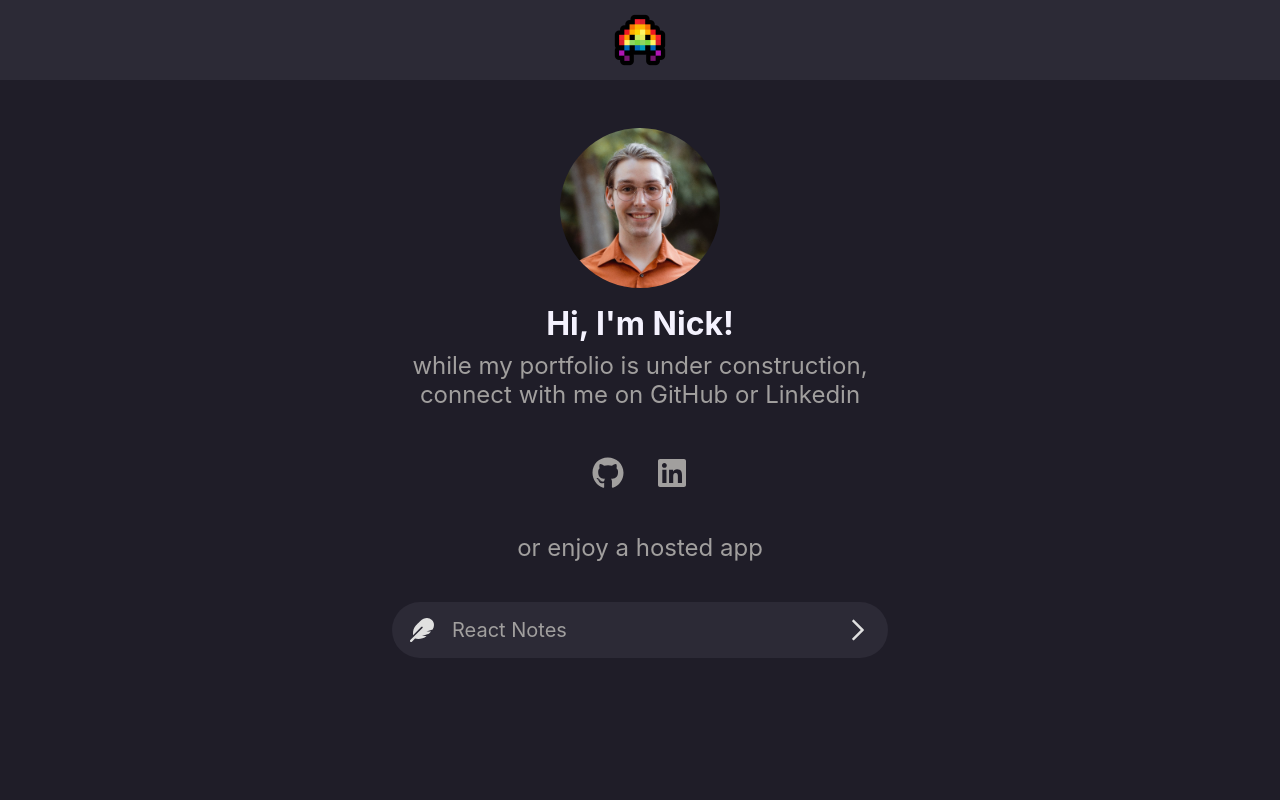
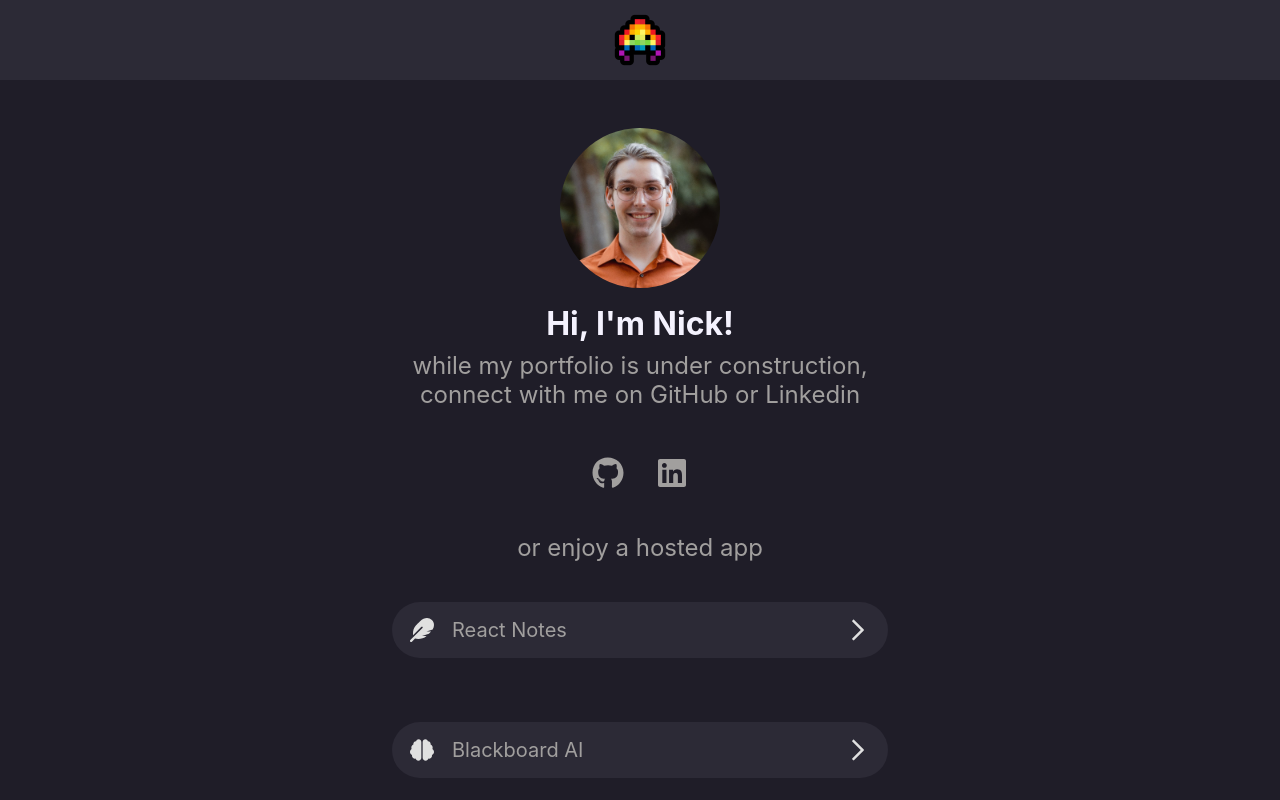
Before and after one commit to olsonadr/landing, a React (Create React App) app: page / in a window 1280 px wide. Built offline with nearby package versions, Linux system fonts and the light colour scheme.

Commit message:
Add Blackboard AI link

```diff
--- a/src/components/MainPanel.tsx
+++ b/src/components/MainPanel.tsx
@@ -1,7 +1,7 @@
 import styled from "@emotion/styled";
 import useProgressiveImg from "../effects/useProgresiveImg";
 
-import { FaGithub, FaLinkedin, FaFeather } from "react-icons/fa";
+import { FaGithub, FaLinkedin, FaFeather, FaBrain } from "react-icons/fa";
 import { ReactComponent as ChevronIcon } from "../icons/chevron.svg";
 
 import headshot from "../img/headshot.jpg";
@@ -238,6 +238,9 @@ function MainPanel(props: {}) {
                         <LinkListItem href="https://notes.nicholasolson.dev" leftIcon={<FaFeather />} rightIcon={<ChevronIcon />}>
                             <H3 className="hover-on">React Notes</H3>
                         </LinkListItem>
+                        <LinkListItem href="https://blackboard.nicholasolson.dev" leftIcon={<FaBrain />} rightIcon={<ChevronIcon />}>
+                            <H3 className="hover-on">Blackboard AI</H3>
+                        </LinkListItem>
                     </LinkList>
                 </MainColumn>
             </Main>
```
